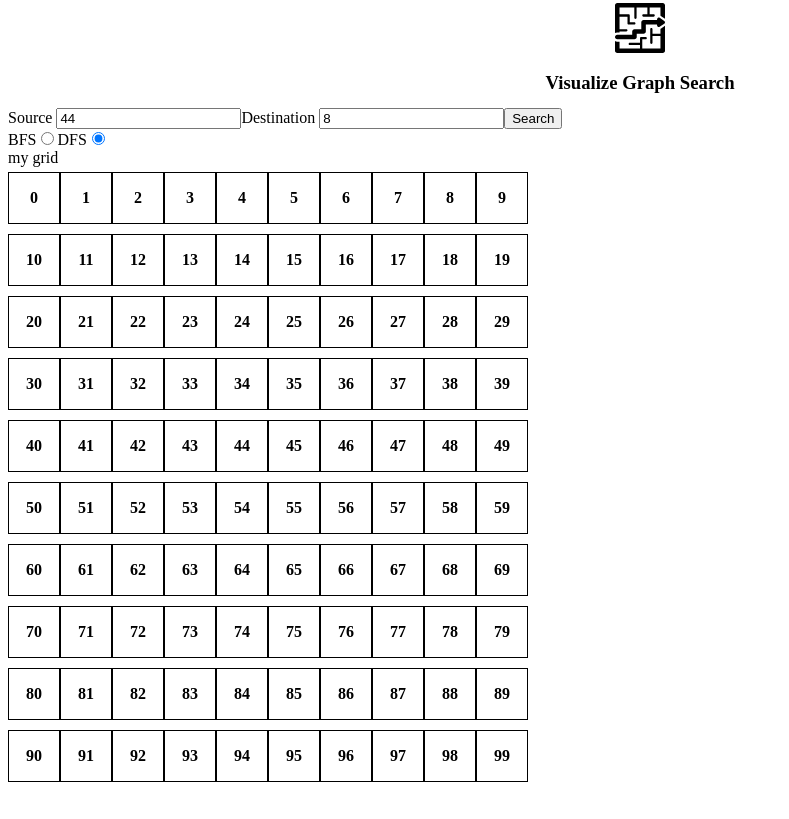
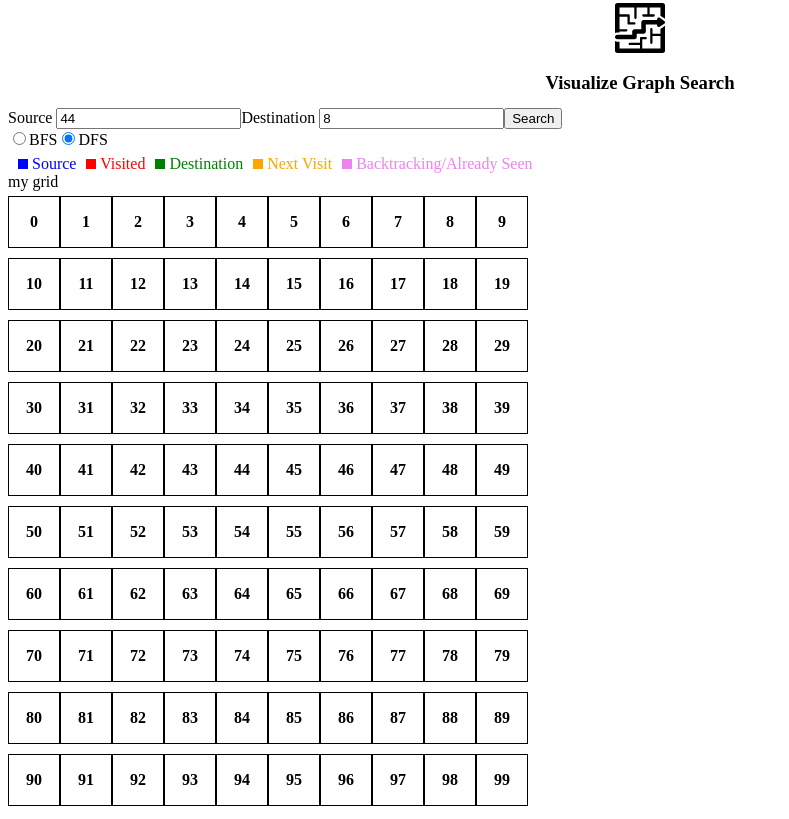
Before and after one commit to yogeshwar-b/VisualizeGraphSearch, a React (Vite) app: page / in a window 1280 px wide. Shown: the whole page, without its empty margins (0-789 px from the left). Built offline with nearby package versions, Linux system fonts and the light colour scheme.

Commit message:
Updated README with demo gif.

```diff
--- a/src/GraphSearch.tsx
+++ b/src/GraphSearch.tsx
@@ -82,7 +82,6 @@ const GraphSearch = () => {
       )}
 
       <div>
-        <label htmlFor="bfsradio">BFS</label>
         <input
           type="radio"
           name="search"
@@ -93,7 +92,8 @@ const GraphSearch = () => {
             setSearchParams((prev) => ({ ...prev, search: "bfs" }))
           }}
         />
-        <label htmlFor="dfsradio">DFS</label>
+        <label htmlFor="bfsradio">BFS</label>
+
         <input
           type="radio"
           name="search"
@@ -104,6 +104,64 @@ const GraphSearch = () => {
             setSearchParams((prev) => ({ ...prev, search: "dfs" }))
           }}
         />
+        <label htmlFor="dfsradio">DFS</label>
+      </div>
+      <div>
+        {searchParams.search === "bfs" ? (
+          <div>
+            <span style={{ color: "blue" }}>
+              <svg width="20" height="20" xmlns="http://www.w3.org/2000/svg">
+                <rect width="10" height="10" x="10" y="10" fill="blue" />
+              </svg>
+              <span> Source</span>
+            </span>
+            <span style={{ color: "red" }}>
+              <svg width="20" height="20" xmlns="http://www.w3.org/2000/svg">
+                <rect width="10" height="10" x="10" y="10" fill="red" />
+              </svg>
+              <span> Visited</span>
+            </span>
+            <span style={{ color: "green" }}>
+              <svg width="20" height="20" xmlns="http://www.w3.org/2000/svg">
+                <rect width="10" height="10" x="10" y="10" fill="green" />
+              </svg>
+              <span> Destination</span>
+            </span>
+          </div>
+        ) : (
+            <div>
+            <span style={{ color: "blue" }}>
+              <svg width="20" height="20" xmlns="http://www.w3.org/2000/svg">
+                <rect width="10" height="10" x="10" y="10" fill="blue" />
+              </svg>
+              <span> Source</span>
+            </span>
+            <span style={{ color: "red" }}>
+              <svg width="20" height="20" xmlns="http://www.w3.org/2000/svg">
+                <rect width="10" height="10" x="10" y="10" fill="red" />
+              </svg>
+              <span> Visited</span>
+            </span>
+            <span style={{ color: "green" }}>
+              <svg width="20" height="20" xmlns="http://www.w3.org/2000/svg">
+                <rect width="10" height="10" x="10" y="10" fill="green" />
+              </svg>
+              <span> Destination</span>
+            </span>
+            <span style={{ color: "orange" }}>
+              <svg width="20" height="20" xmlns="http://www.w3.org/2000/svg">
+                <rect width="10" height="10" x="10" y="10" fill="orange" />
+              </svg>
+              <span> Next Visit</span>
+            </span>
+            <span style={{ color: "violet" }}>
+              <svg width="20" height="20" xmlns="http://www.w3.org/2000/svg">
+                <rect width="10" height="10" x="10" y="10" fill="violet" />
+              </svg>
+              <span> Backtracking/Already Seen</span>
+            </span>
+          </div>
+        )}
       </div>
       <GraphGrid />
     </div>
@@ -166,7 +224,7 @@ async function bfs(source: number, destination: number) {
 
   while (visit.length > 0) {
     await new Promise((resolve) => setTimeout(resolve, 500))
-    let visitCount:number = visit.length
+    let visitCount: number = visit.length
     for (let i = 0; i < visitCount; i++) {
       const current = visit.shift()
       let curI = Math.floor(current! / 10)
@@ -208,7 +266,7 @@ async function dfs(source: number, destination: number) {
   paintN(source, "blue")
 
   while (visit.length > 0) {
-    await new Promise((resolve) => setTimeout(resolve, 100))
+    await new Promise((resolve) => setTimeout(resolve, 30))
     const current = visit.shift()
     if (current === undefined) continue
     if (current === destination) {
@@ -239,7 +297,7 @@ async function dfs(source: number, destination: number) {
       let newN = newI * 10 + newJ
       if (newN !== source) {
         visit.unshift(newN)
-        paintN(newN, "yellow")
+        paintN(newN, "orange")
       }
     }
   }
```
Also changed, not shown: 2 other files (tests, documents, lock files or other folders).
